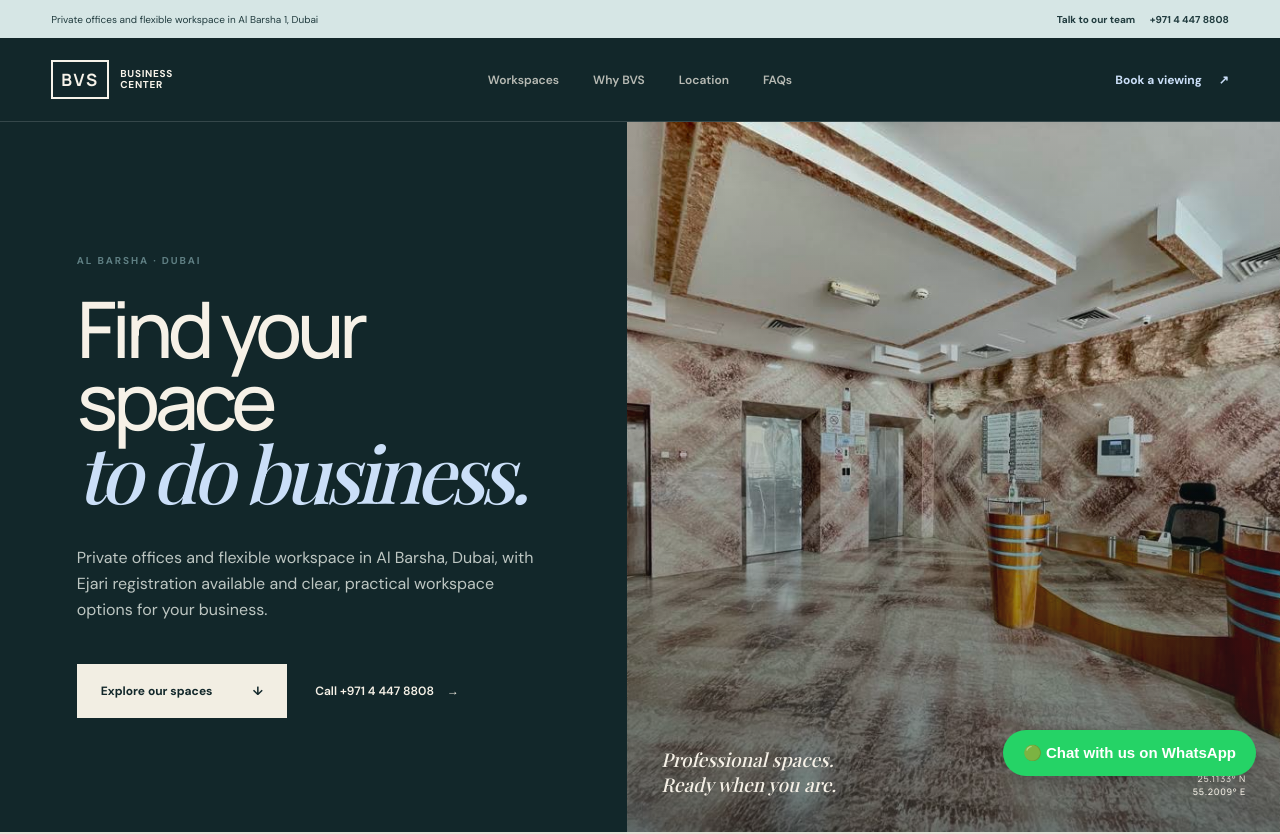
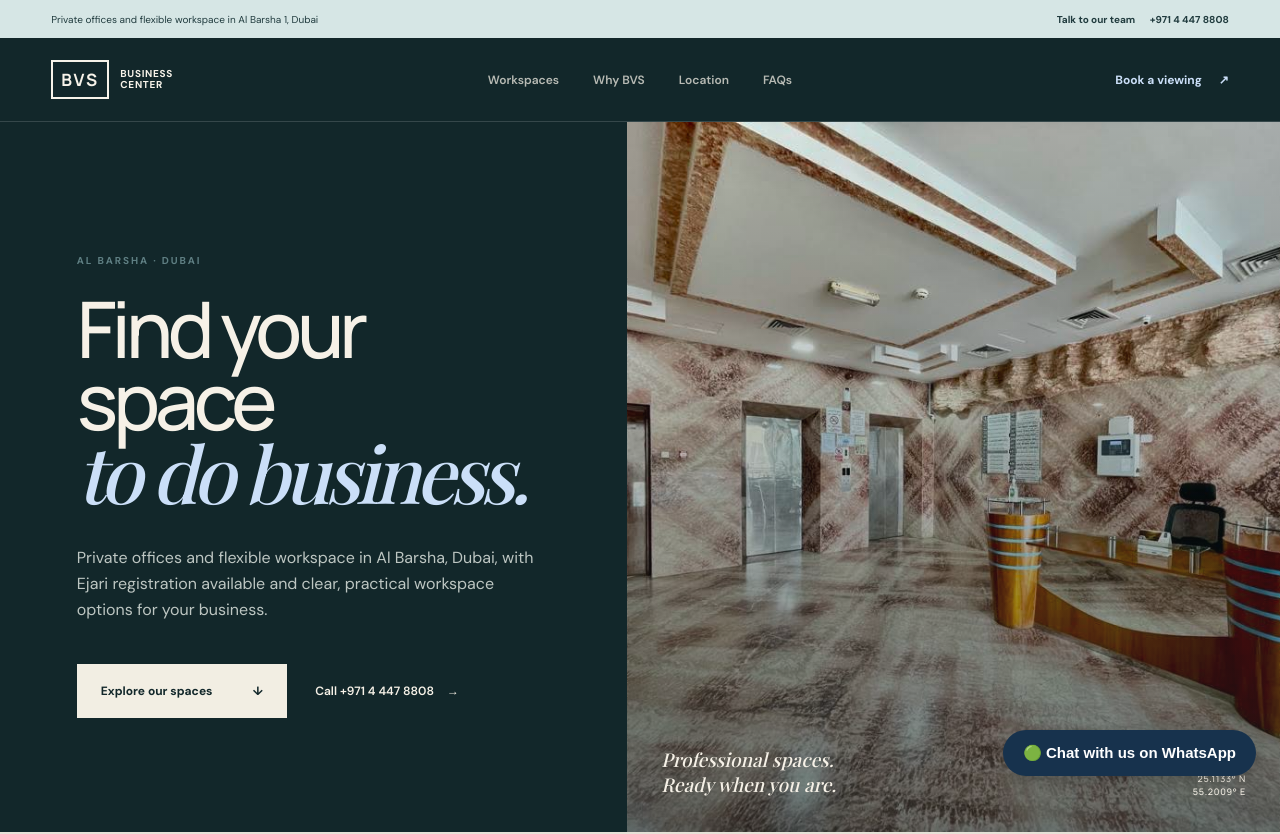
Before and after one commit to yazensas/BVS-Business-Center-Official-Website, a Next.js app: page / in a window 1280 px wide. Shown: the top 834 px of the page. Built offline with nearby package versions, Linux system fonts and the light colour scheme; a web font is replaced by a local one.

Commit message:
Update WhatsApp button colors in globals.css

```diff
--- a/app/globals.css
+++ b/app/globals.css
@@ -1114,7 +1114,7 @@ footer { padding: 72px 6vw 30px; background: #0a1b1e; color: #f6f1e7; }
 
   padding: 14px 20px;
   border-radius: 50px;
-  background-color: #25d366;
+  background-color: #17324D;
   color: #ffffff;
 
   font-family: Arial, sans-serif;
@@ -1127,12 +1127,12 @@ footer { padding: 72px 6vw 30px; background: #0a1b1e; color: #f6f1e7; }
 }
 
 .whatsapp-float:hover {
-  background-color: #1ebe5d;
+  background-color: #244866;
   transform: translateY(-2px);
 }
 
 .whatsapp-float:focus-visible {
-  outline: 3px solid #128c4a;
+  outline: 3px solid #C7A66A;
   outline-offset: 4px;
 }
 
```
